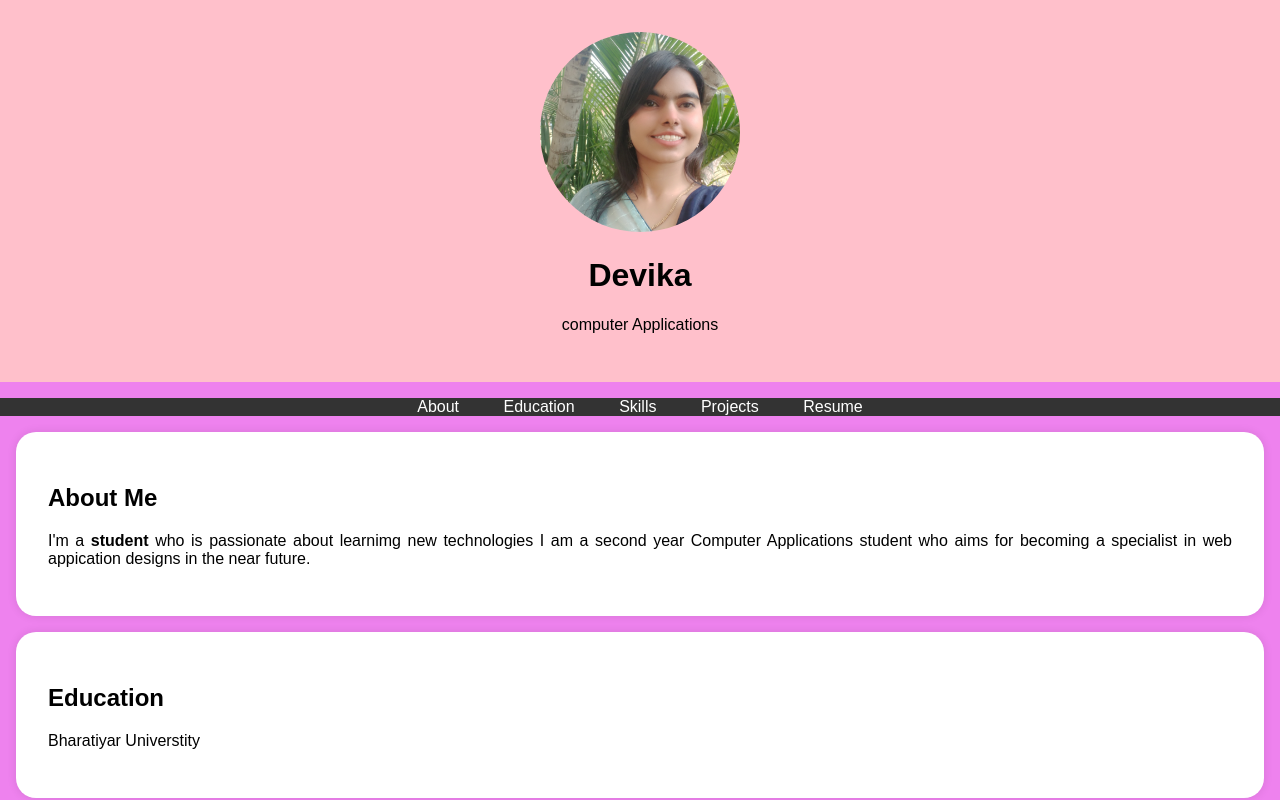
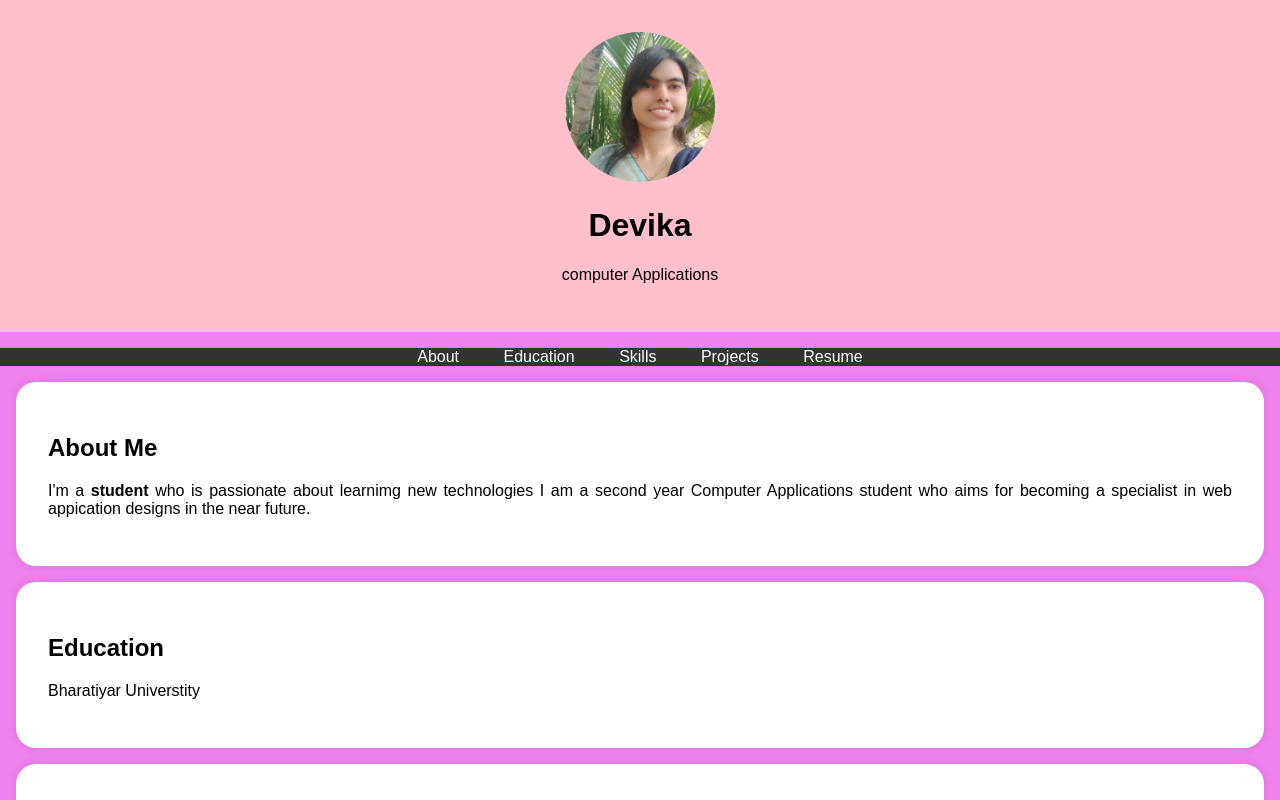
Before and after one commit to devikaraj2004/Portfolio, a plain HTML site: page index.html in a window 1280 px wide. Shown: the top 800 px of the page. Drawn offline with Linux system fonts and the light colour scheme.

Commit message:
Update index.html

```diff
--- a/index.html
+++ b/index.html
@@ -24,8 +24,8 @@
 
         /* Add styles for the round profile picture */
         .profile-picture {
-            width: 200px; /* Adjust the size as needed */
-            height: 200px;
+            width: 150px; /* Adjust the size as needed */
+            height: 150px;
             border-radius: 75%; /* Create a circular shape */
             object-fit: cover; /* To ensure the image fills the circular area */
             position: left; /* Add this */
```
